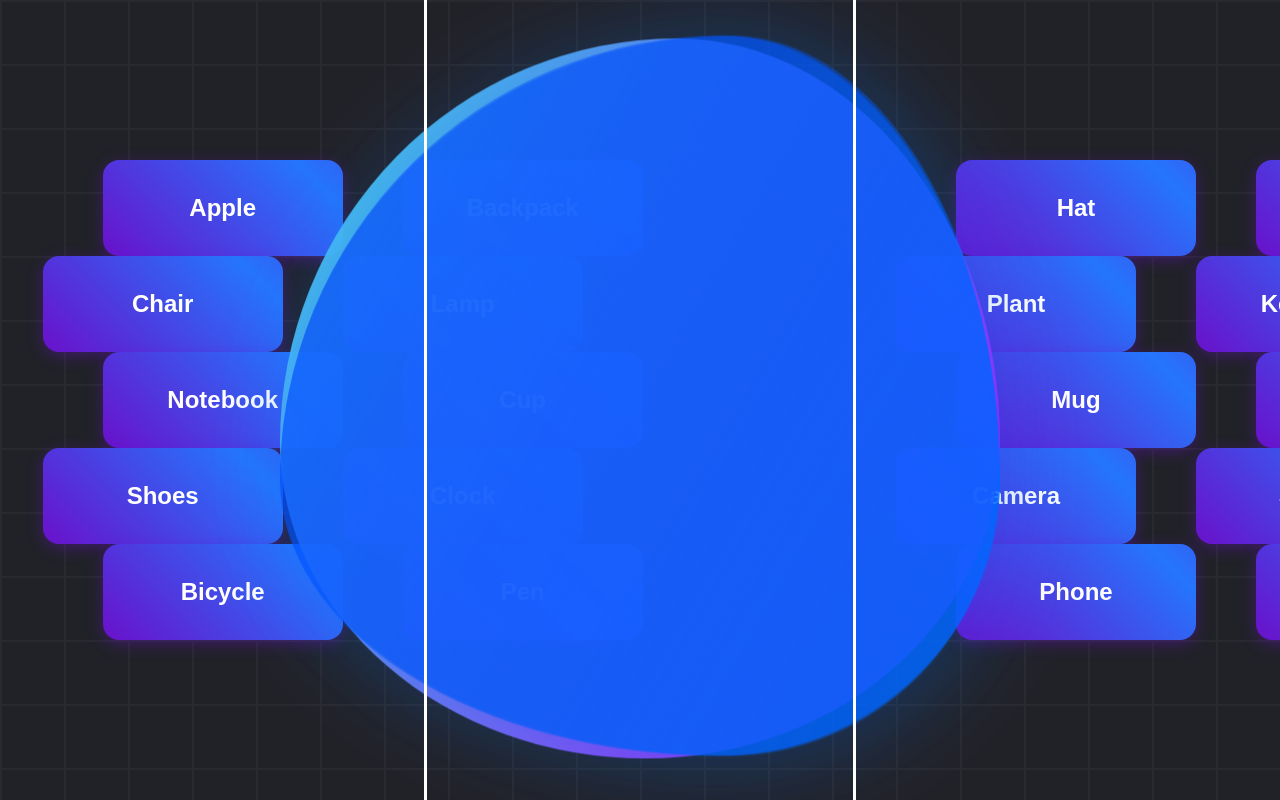
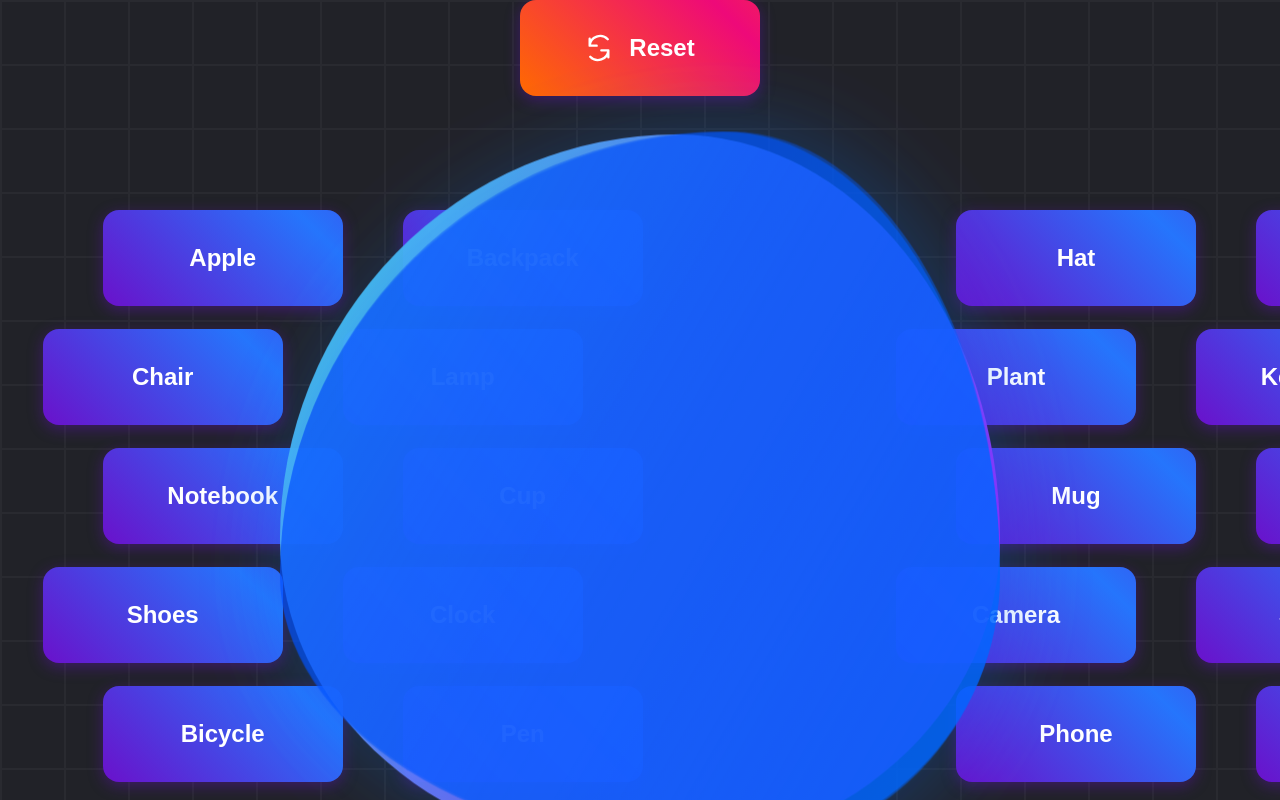
Before and after one commit to tushar-droid/frontend-prot, a React (Vite) app: page / in a window 1280 px wide. Built offline with nearby package versions, Linux system fonts and the light colour scheme.

Commit message:
Added Reset and Generate Button.

```diff
--- a/src/App.css
+++ b/src/App.css
@@ -35,3 +35,9 @@ body {
   align-items: center;
   justify-content: center;
 }
+
+.main-container-center {
+  display: flex;
+  flex-direction: column;
+  justify-content: space-evenly;
+}
--- a/src/App.jsx
+++ b/src/App.jsx
@@ -5,6 +5,8 @@ import { itemList } from "./utilities/itemList";
 import OptionsContainer from "./components/optionsContainer/OptionsContainer";
 import { DndContext, DragOverlay } from "@dnd-kit/core";
 import ItemButtons from "./components/itemButtons/ItemButtons";
+import ResetButton from "./components/resetButton/ResetButton";
+import GenerateButton from "./components/generateButton/GenerateButton";
 
 function App() {
   const items = itemList;
@@ -58,11 +60,13 @@ function App() {
             <OptionsContainer listItems={leftList} side="left" />
           </div>
           <div className="main-container-center">
+            <ResetButton />
             <Blob>
               {droppedItems.map((item, index) => (
                 <ItemButtons key={index} itemName={item} />
               ))}
             </Blob>
+            <GenerateButton />
           </div>
           <div className="main-container-right">
             <OptionsContainer listItems={rightList} side="right" />
--- a/src/components/blob/blob.css
+++ b/src/components/blob/blob.css
@@ -57,7 +57,7 @@
 .dropped-items-container {
   height: 100%;
   width: 100%;
-  outline: white solid;
+
   z-index: 9;
   display: grid;
   grid-template-rows: repeat(3, 1fr);
--- /dev/null
+++ b/src/components/generateButton/GenerateButton.css
@@ -0,0 +1,196 @@
+.generate-button {
+  background-image: linear-gradient(
+    45deg,
+    #00f260 0%,
+    #0575e6 50%,
+    #00f260 100%
+  );
+  background-size: 200% auto;
+  width: 15rem;
+  height: 6rem;
+  padding: 1rem 2rem;
+  border: none;
+  border-radius: 1rem;
+  color: white;
+  font-size: 1.5rem;
+  font-weight: 600;
+  display: flex;
+  align-items: center;
+  justify-content: center;
+  gap: 1rem;
+  position: relative;
+  overflow: hidden;
+  transition: background-position 0.6s ease, box-shadow 0.3s ease,
+    transform 0.3s ease;
+}
+
+.icon {
+  width: 28px;
+  height: 28px;
+  pointer-events: none;
+}
+
+/* Lightning bolt animation */
+.lightning {
+  filter: drop-shadow(0 0 4px rgba(255, 255, 255, 0.6));
+  animation: lightningPulse 2.5s ease-in-out infinite;
+}
+
+/* Energy particles floating */
+.particle {
+  opacity: 0.8;
+  transform-origin: center;
+  animation: particleFloat 3s ease-in-out infinite;
+}
+
+.particle1 {
+  animation-delay: 0s;
+}
+.particle2 {
+  animation-delay: 0.5s;
+}
+.particle3 {
+  animation-delay: 1s;
+}
+.particle4 {
+  animation-delay: 1.5s;
+}
+.particle5 {
+  animation-delay: 2s;
+}
+.particle6 {
+  animation-delay: 2.5s;
+}
+
+/* Small sparks twinkling */
+.spark {
+  opacity: 0.6;
+  transform-origin: center;
+  animation: sparkTwinkle 2s ease-in-out infinite;
+}
+
+.spark1 {
+  animation-delay: 0.2s;
+}
+.spark2 {
+  animation-delay: 0.8s;
+}
+.spark3 {
+  animation-delay: 1.4s;
+}
+.spark4 {
+  animation-delay: 2s;
+}
+
+/* Hover Effects */
+.generate-button:hover {
+  background-position: right center;
+  box-shadow: 0 8px 24px rgba(5, 117, 230, 0.8);
+  transform: scale(1.05);
+}
+
+/* Hover effects with enhanced animations */
+.generate-button:hover .lightning {
+  fill: #00f260;
+  stroke: #00f260;
+  filter: drop-shadow(0 0 15px #00f260);
+  animation: lightningStrike 0.6s ease-in-out infinite;
+}
+
+.generate-button:hover .particle {
+  fill: #00f260;
+  opacity: 1;
+  filter: drop-shadow(0 0 10px #00f260);
+  animation: particleExplode 1s ease-in-out infinite;
+}
+
+.generate-button:hover .spark {
+  fill: #00f260;
+  opacity: 1;
+  filter: drop-shadow(0 0 8px #00f260);
+  animation: sparkBurst 0.8s ease-in-out infinite;
+}
+
+/* Click press effect */
+.generate-button:active {
+  transform: scale(0.9);
+  transition: transform 0.1s ease;
+  box-shadow: 0 0 30px #00f260;
+}
+
+/* Keyframes */
+@keyframes lightningPulse {
+  0%,
+  100% {
+    opacity: 0.9;
+    filter: drop-shadow(0 0 4px rgba(255, 255, 255, 0.6));
+  }
+  50% {
+    opacity: 1;
+    filter: drop-shadow(0 0 8px rgba(255, 255, 255, 0.9));
+  }
+}
+
+@keyframes lightningStrike {
+  0%,
+  90% {
+    opacity: 1;
+    transform: scale(1);
+  }
+  95% {
+    opacity: 0.7;
+    transform: scale(1.1);
+  }
+  100% {
+    opacity: 1;
+    transform: scale(1);
+  }
+}
+
+@keyframes particleFloat {
+  0%,
+  100% {
+    opacity: 0.6;
+    transform: translateY(0px) scale(1);
+  }
+  50% {
+    opacity: 1;
+    transform: translateY(-3px) scale(1.2);
+  }
+}
+
+@keyframes particleExplode {
+  0% {
+    transform: scale(1);
+  }
+  50% {
+    transform: scale(1.5);
+  }
+  100% {
+    transform: scale(1);
+  }
+}
+
+@keyframes sparkTwinkle {
+  0%,
+  100% {
+    opacity: 0.4;
+    transform: scale(0.8);
+  }
+  50% {
+    opacity: 1;
+    transform: scale(1.3);
+  }
+}
+
+@keyframes sparkBurst {
+  0%,
+  100% {
+    opacity: 1;
+    transform: scale(1) rotate(0deg);
+  }
+  50% {
+    opacity: 0.8;
+    transform: scale(1.8) rotate(180deg);
+  }
+}
--- /dev/null
+++ b/src/components/generateButton/GenerateButton.jsx
@@ -0,0 +1,66 @@
+import React from "react";
+import "./GenerateButton.css";
+
+const GenerateButton = () => {
+  return (
+    <button class="generate-button" aria-label="Generate">
+      Generate
+      <svg
+        class="icon"
+        viewBox="0 0 24 24"
+        stroke="white"
+        fill="white"
+        stroke-width="2"
+        stroke-linecap="round"
+        stroke-linejoin="round"
+        xmlns="http://www.w3.org/2000/svg"
+      >
+        <path
+          class="lightning"
+          d="M13 2L3 14h9l-1 8 10-12h-9l1-8z"
+          fill="white"
+          stroke="white"
+          stroke-width="1"
+        />
+
+        <circle class="particle particle1" cx="6" cy="8" r="1" fill="white" />
+        <circle
+          class="particle particle2"
+          cx="18"
+          cy="6"
+          r="0.8"
+          fill="white"
+        />
+        <circle
+          class="particle particle3"
+          cx="20"
+          cy="12"
+          r="1.2"
+          fill="white"
+        />
+        <circle
+          class="particle particle4"
+          cx="4"
+          cy="18"
+          r="0.9"
+          fill="white"
+        />
+        <circle
+          class="particle particle5"
+          cx="16"
+          cy="20"
+          r="0.7"
+          fill="white"
+        />
+        <circle class="particle particle6" cx="8" cy="4" r="0.6" fill="white" />
+
+        <circle class="spark spark1" cx="10" cy="7" r="0.4" fill="white" />
+        <circle class="spark spark2" cx="14" cy="16" r="0.5" fill="white" />
+        <circle class="spark spark3" cx="7" cy="12" r="0.3" fill="white" />
+        <circle class="spark spark4" cx="17" cy="9" r="0.4" fill="white" />
+      </svg>
+    </button>
+  );
+};
+
+export default GenerateButton;
--- /dev/null
+++ b/src/components/resetButton/ResetButton.css
@@ -0,0 +1,78 @@
+.reset-button {
+  background-image: linear-gradient(
+    45deg,
+    #ff6a00 0%,
+    #ee0979 50%,
+    #ff6a00 100%
+  );
+
+  background-size: 200% auto;
+  width: 15rem;
+  height: 6rem;
+  padding: 1rem 2rem;
+  border: none;
+  border-radius: 1rem;
+  color: white;
+  font-size: 1.5rem;
+  font-weight: 600;
+  display: flex;
+  align-items: center;
+  justify-content: center;
+  gap: 1rem;
+  box-shadow: 0 4px 15px rgba(106, 17, 203, 0.4);
+  cursor: pointer;
+  transition: background-position 0.6s ease, box-shadow 0.3s ease,
+    transform 0.3s ease;
+  position: relative;
+  overflow: hidden;
+}
+
+.reset-button svg {
+  stroke: white;
+  width: 28px;
+  height: 28px;
+  pointer-events: none;
+}
+
+/* ICON ANIMATION ON HOVER - counterclockwise spin */
+.reset-button .icon {
+  display: inline-flex;
+  transition: transform 0.6s ease;
+}
+
+.reset-button:hover .icon {
+  animation: reset-spin 0.6s ease-in-out;
+}
+
+/* BUTTON HOVER EFFECT - subtle shrink then bounce */
+.reset-button:hover {
+  animation: reset-pop 0.4s ease-in-out;
+  background-position: right center;
+  box-shadow: 0 8px 24px rgba(106, 17, 203, 0.6);
+}
+
+/* ICON spin backwards like a rewind */
+@keyframes reset-spin {
+  from {
+    transform: rotate(0deg) scale(1);
+  }
+  to {
+    transform: rotate(-360deg) scale(1.1);
+  }
+}
+
+/* BUTTON reset pop animation */
+@keyframes reset-pop {
+  0% {
+    transform: scale(1);
+  }
+  40% {
+    transform: scale(0.95);
+  }
+  70% {
+    transform: scale(1.05);
+  }
+  100% {
+    transform: scale(1);
+  }
+}
--- /dev/null
+++ b/src/components/resetButton/ResetButton.jsx
@@ -0,0 +1,28 @@
+import React from "react";
+import "./ResetButton.css";
+const ResetButton = () => {
+  return (
+    <button className="reset-button">
+      <span className="icon" aria-hidden="true">
+        <svg
+          xmlns="http://www.w3.org/2000/svg"
+          fill="none"
+          height="28"
+          width="28"
+          viewBox="0 0 24 24"
+          stroke="currentColor"
+        >
+          <path
+            strokeLinecap="round"
+            strokeLinejoin="round"
+            strokeWidth="2"
+            d="M4 4v6h6M20 20v-6h-6M4 10a9 9 0 0115.5-5.5M20 14a9 9 0 01-15.5 5.5"
+          />
+        </svg>
+      </span>
+      Reset
+    </button>
+  );
+};
+
+export default ResetButton;
```
